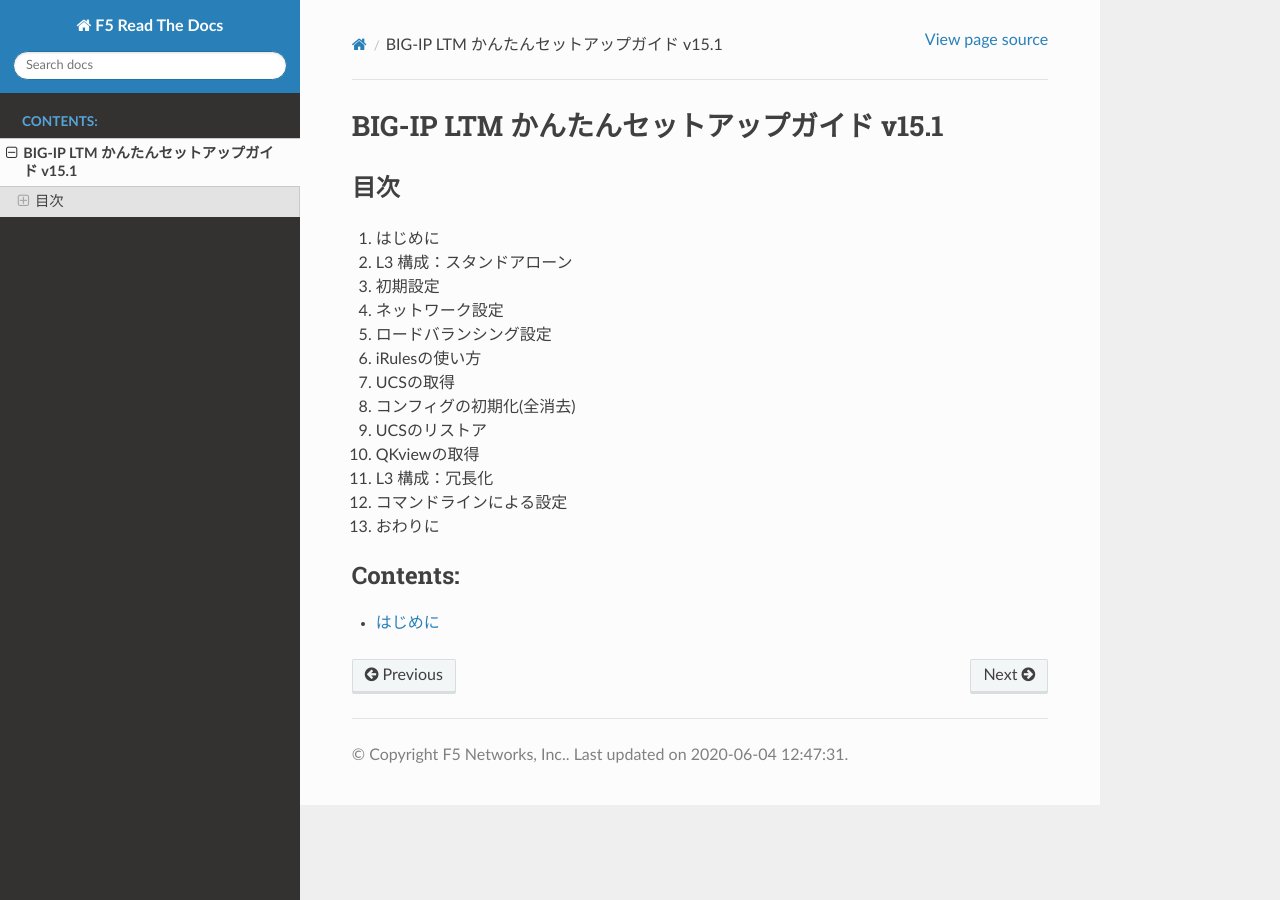
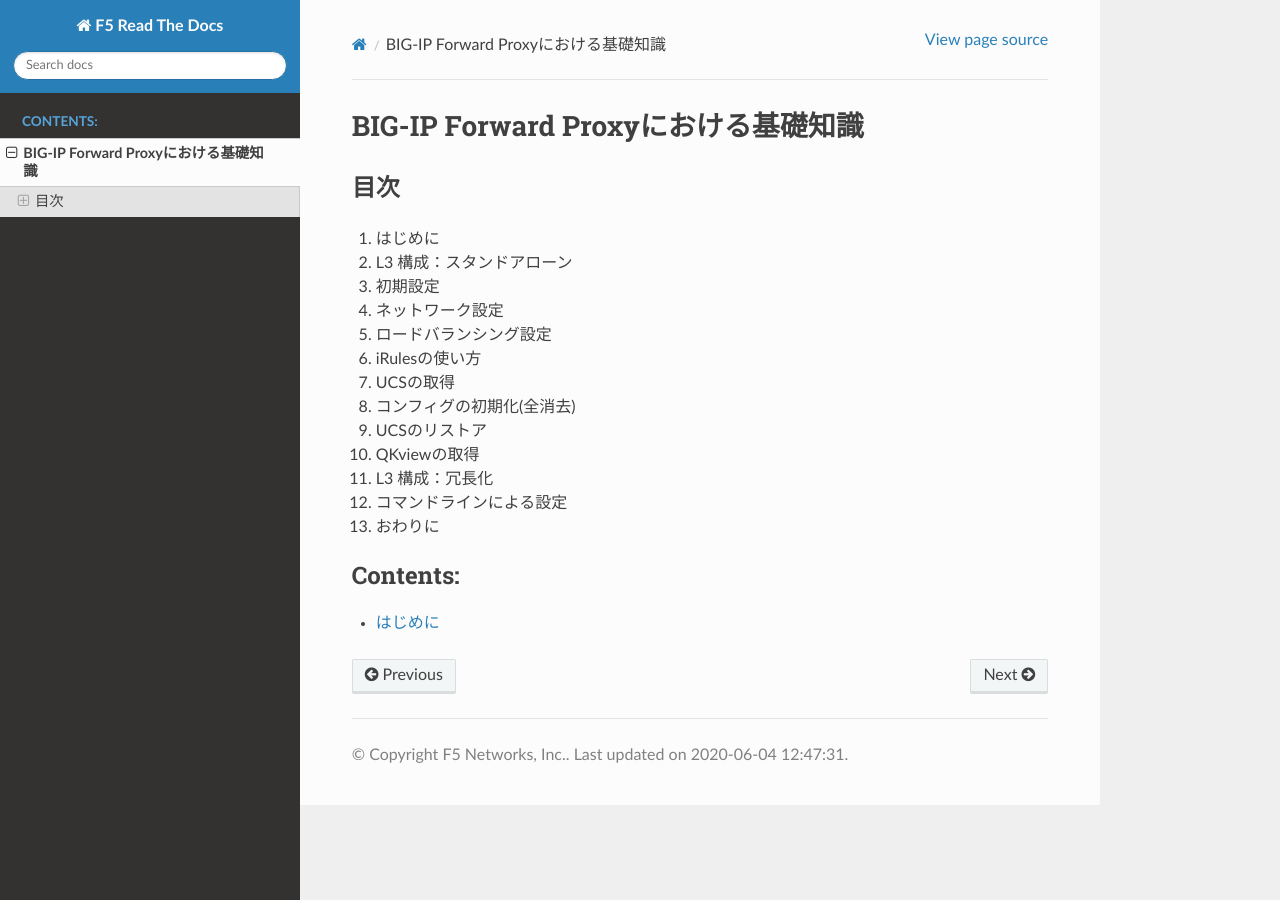
Before and after one commit to ttsuji777/bigip-fwdproxy-jp, a Sphinx documentation site: the page built from docs/content1/content1.rst, in a window 1280 px wide. Built offline with Sphinx 7.4.7 and the Read the Docs theme 2.0.0, drawn with Linux system fonts in a browser that asks for light colours.

Commit message:
no message

```diff
--- a/docs/content1/content1.rst
+++ b/docs/content1/content1.rst
@@ -1,4 +1,4 @@
-BIG-IP LTM かんたんセットアップガイド v15.1
+BIG-IP Forward Proxyにおける基礎知識
 ================================================
 
 目次
```
